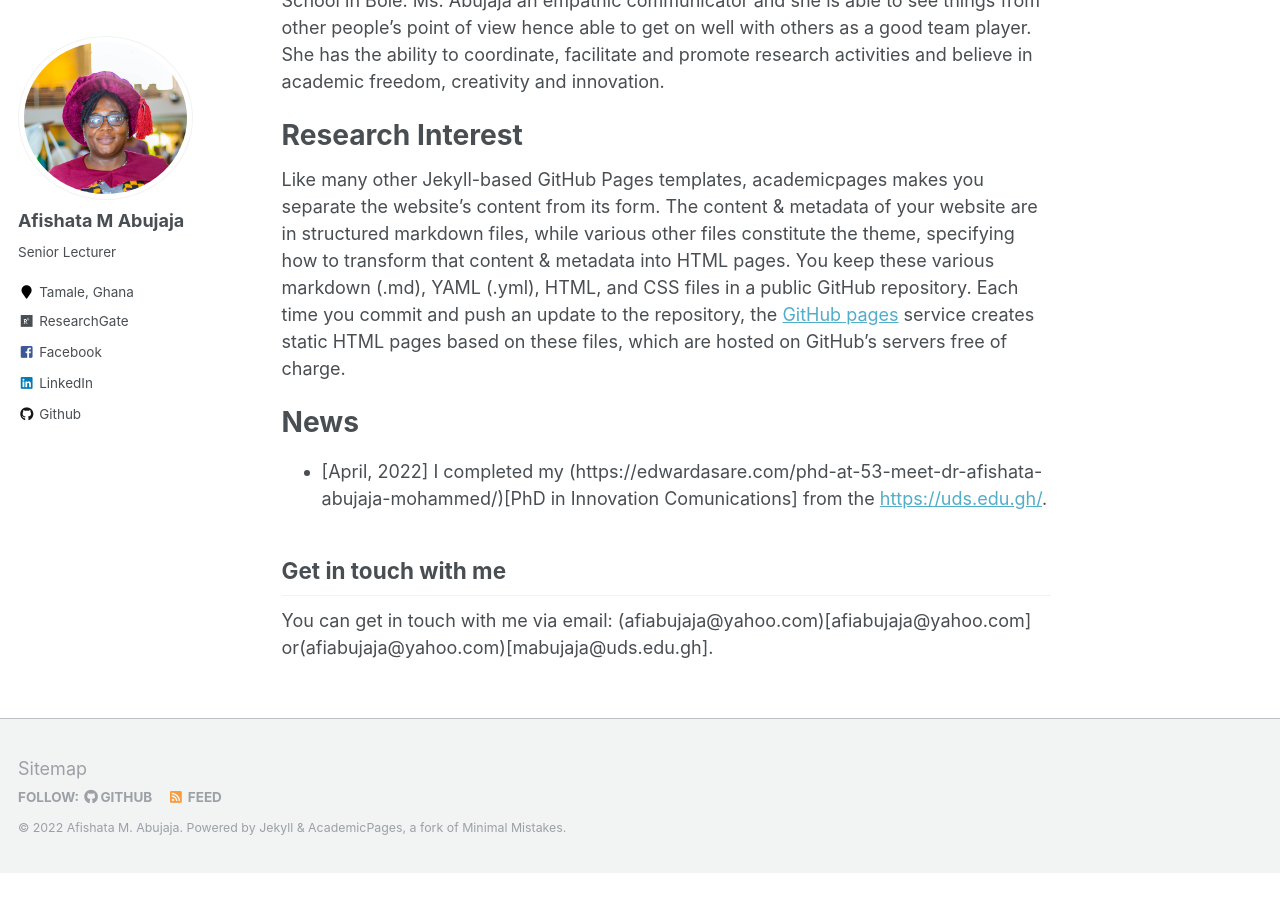
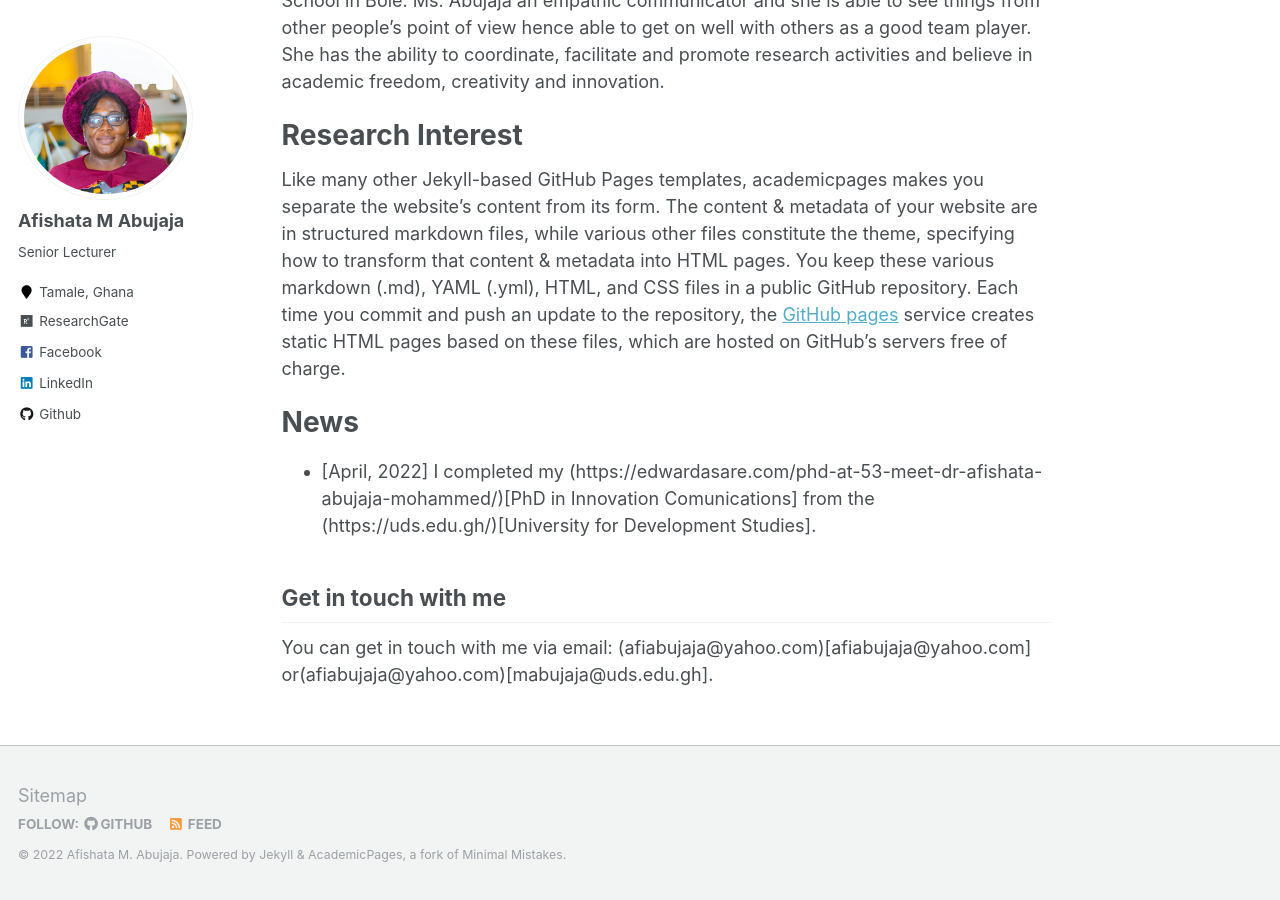
Before and after one commit to Abujaja93/abujaja, a Jekyll site: the page built from _pages/about.md, in a window 1280 px wide and 900 px high, scrolled down 1091 px. Built offline with Jekyll 4.4.1, drawn with Linux system fonts in a browser that asks for light colours; before the commit the page ends 1964 px from its top, so only the background shows below that.

Commit message:
Update about.md

```diff
--- a/_pages/about.md
+++ b/_pages/about.md
@@ -17,7 +17,7 @@ Like many other Jekyll-based GitHub Pages templates, academicpages makes you sep
 News
 ======
 
-* [April, 2022] I completed my (https://edwardasare.com/phd-at-53-meet-dr-afishata-abujaja-mohammed/)[PhD in Innovation Comunications] from the [https://uds.edu.gh/](University for Development Studies).
+* [April, 2022] I completed my (https://edwardasare.com/phd-at-53-meet-dr-afishata-abujaja-mohammed/)[PhD in Innovation Comunications] from the (https://uds.edu.gh/)[University for Development Studies].
 
 
 
```
